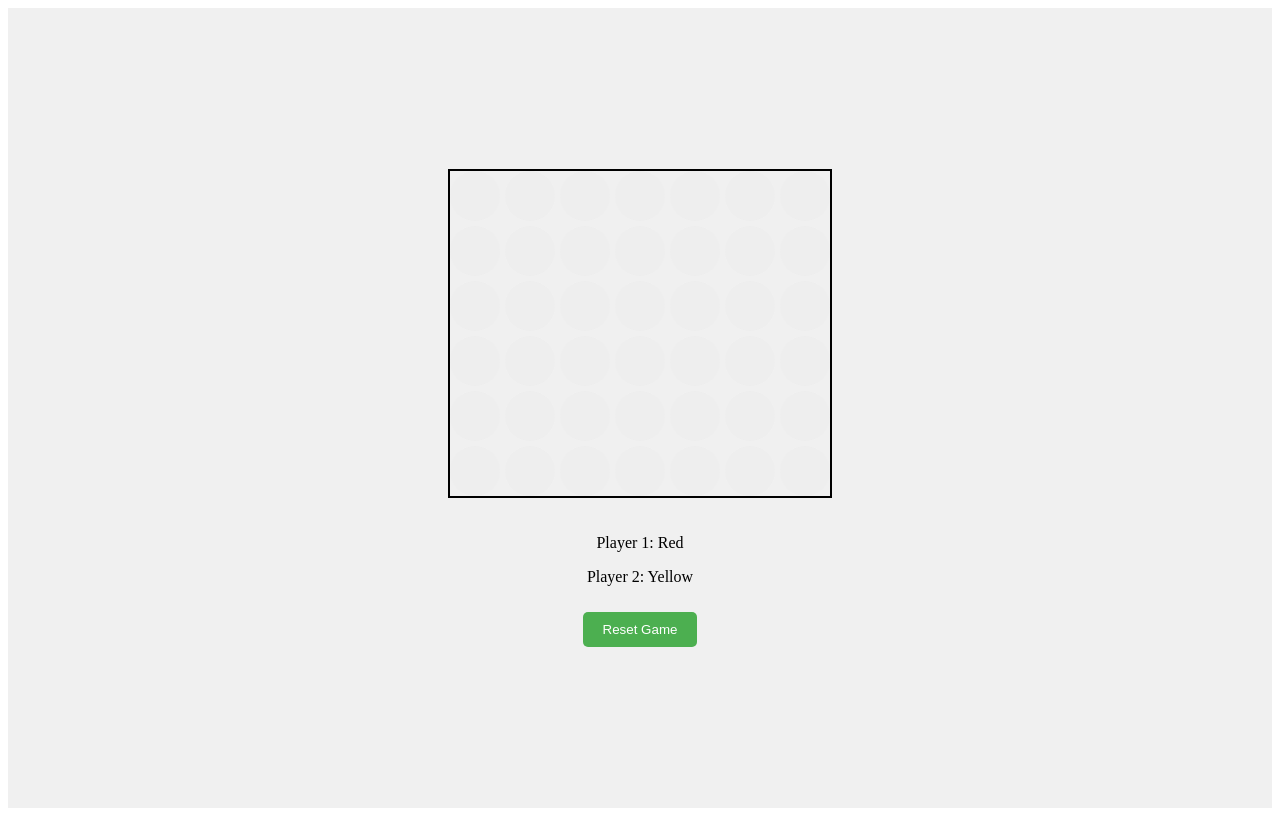
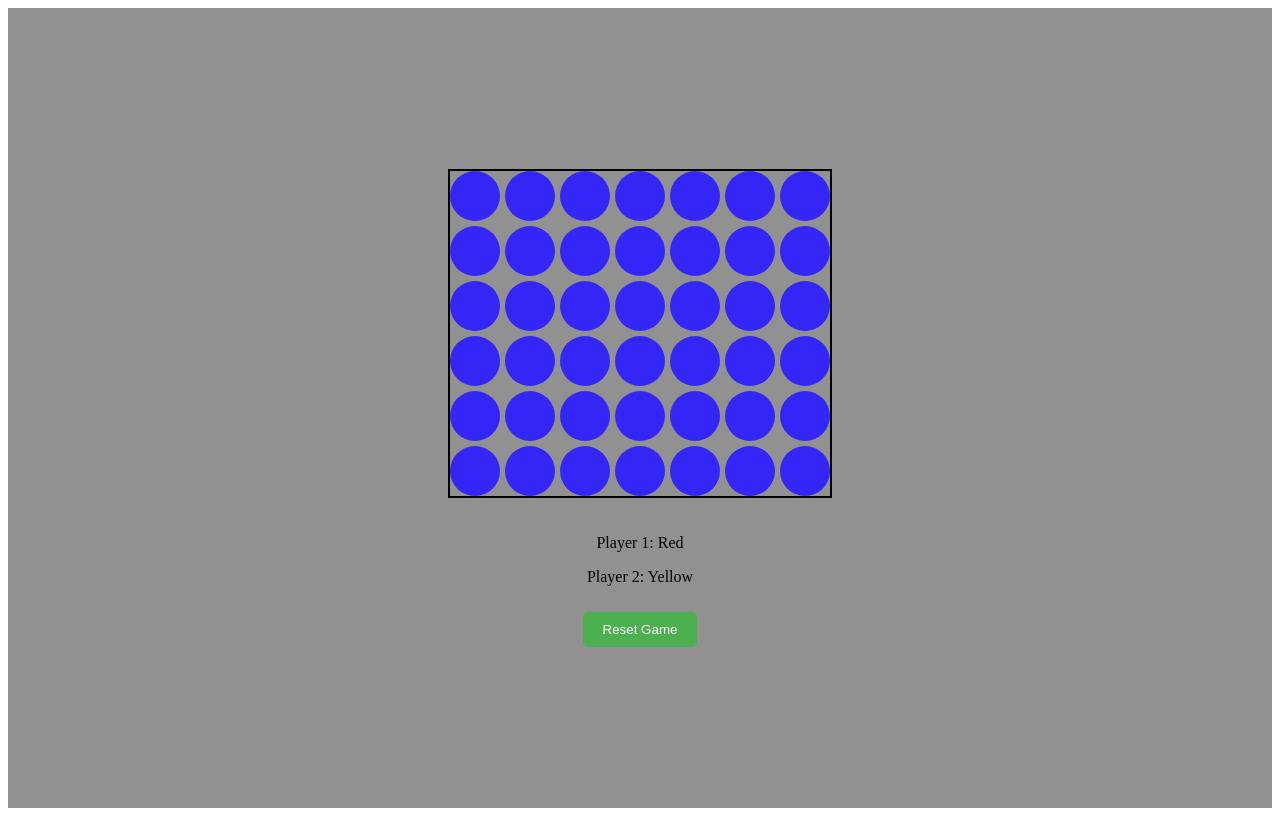
Before and after one commit to ideasfwi/connectfour, a plain HTML site: page index.html in a window 1280 px wide. Drawn offline with Linux system fonts and the light colour scheme.

Commit message:
Add files via upload

```diff
--- a/style.css
+++ b/style.css
@@ -4,7 +4,7 @@
   align-items: center;
   justify-content: center;
   height: 100vh;
-  background-color: #f0f0f0;
+  background-color: #919191;
 }
 
 .game-board {
@@ -19,7 +19,7 @@
   width: 50px;
   height: 50px;
   border-radius: 50%;
-  background-color: #eee;
+  background-color: #3426f7;
   cursor: pointer;
 }
 
```
